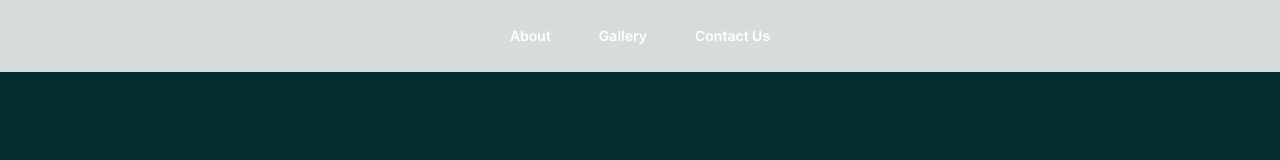
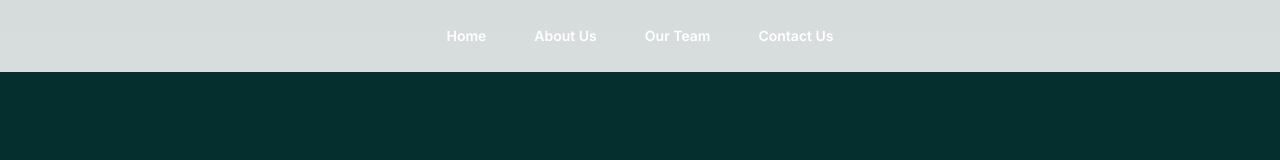
Before and after one commit to nuansacp2025/nuansa-web, a Next.js app: page / in a window 1280 px wide. Shown: the top 160 px of the page. Built offline with nearby package versions, Linux system fonts and the light colour scheme.

Commit message:
Update navbar links

```diff
--- a/app/components/navbar.tsx
+++ b/app/components/navbar.tsx
@@ -7,13 +7,16 @@ const Navbar = () => {
         className={`fixed inset-0 z-10 bg-gray-800 bg-opacity-75 transition-opacity lg:relative lg:flex lg:gap-x-12 lg:bg-transparent opacity-100`}
       >
         <div className="flex flex-col lg:flex-row lg:gap-x-12 lg:items-center lg:justify-center p-4 lg:p-0">
-          <Link href="/about" className="text-sm font-semibold leading-6 text-white lg:text-gray-0">
-            About
+          <Link href="/" className="text-sm font-semibold leading-6 text-white lg:text-gray-0">
+            Home
           </Link>
-          <Link href="/gallery" className="text-sm font-semibold leading-6 text-white lg:text-gray-0">
-            Gallery
+          <Link href="/about-us" className="text-sm font-semibold leading-6 text-white lg:text-gray-0">
+            About Us
           </Link>
-          <Link href="/contact" className="text-sm font-semibold leading-6 text-white lg:text-gray-0">
+          <Link href="/our-team" className="text-sm font-semibold leading-6 text-white lg:text-gray-0">
+            Our Team
+          </Link>
+          <Link href="/contact-us" className="text-sm font-semibold leading-6 text-white lg:text-gray-0">
             Contact Us
           </Link>
         </div>
```
